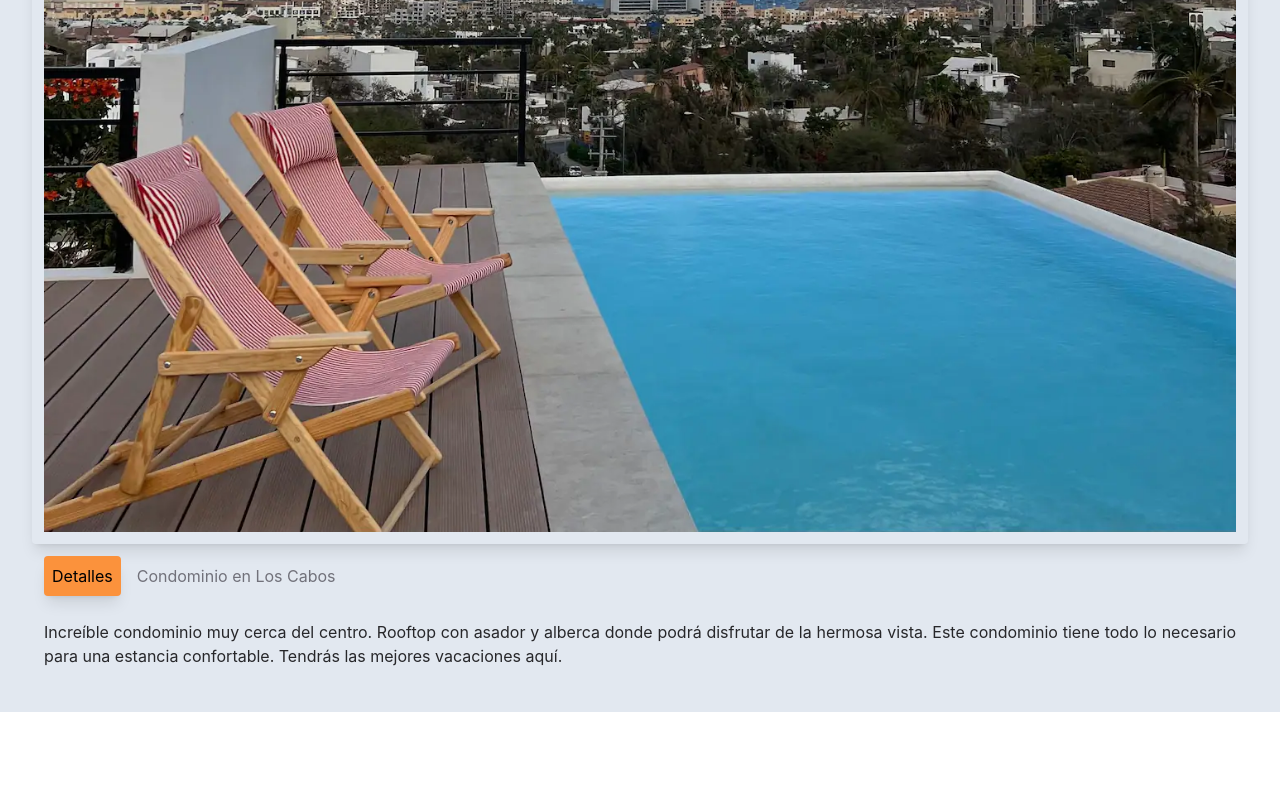
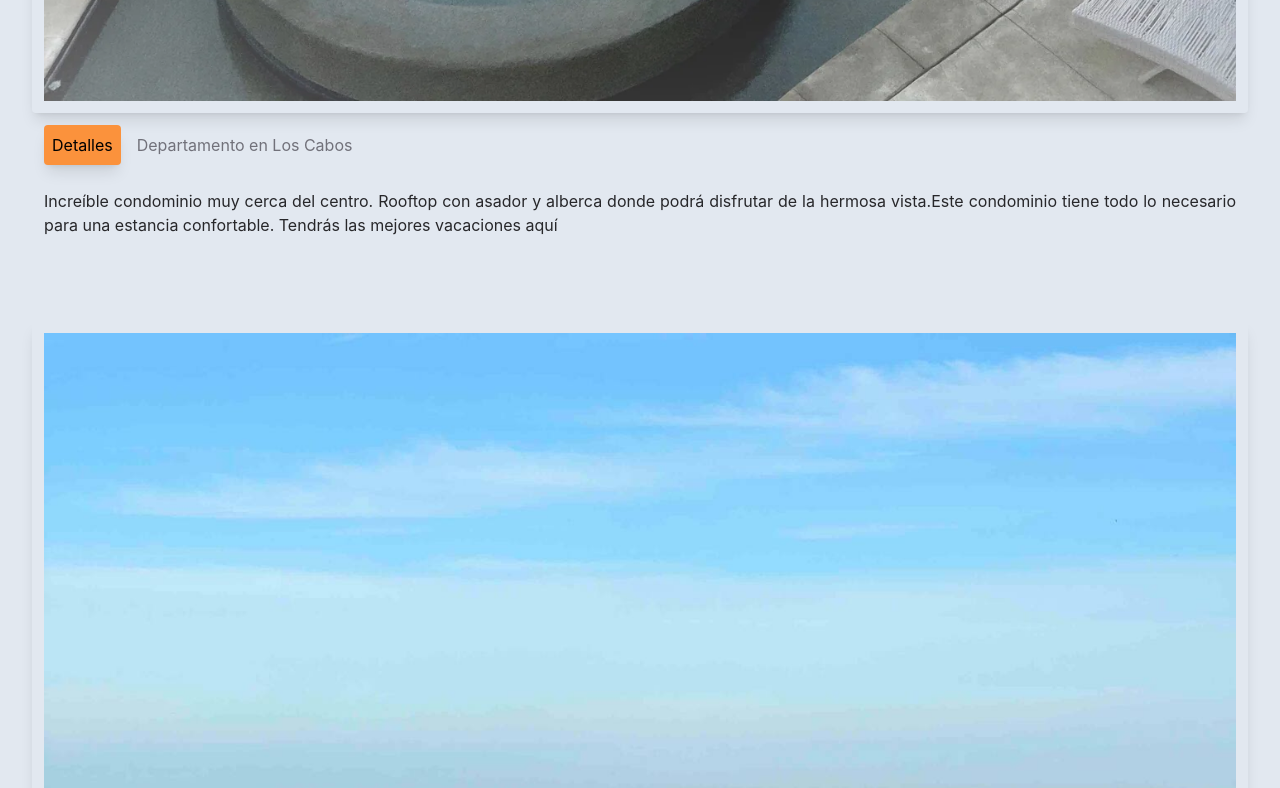
Before and after one commit to biccsdev/apartmentRenting, a Next.js app: page /depasBaja in a window 1280 px wide. Shown: the part 1540-2328 px from the top of the page. Before the commit the page ends 2252 px from the top, so only its background shows below. Built offline with nearby package versions, Linux system fonts and the light colour scheme.

Commit message:
working on apartment details

```diff
--- a/components/cityApartments/cityApartmentCard.js
+++ b/components/cityApartments/cityApartmentCard.js
@@ -1,16 +1,16 @@
 import Link from 'next/link';
 
-function ApartmentCard() {
+function ApartmentCard(data) {
+    const { _id, title, description, thumbnail } = data.data;
     return (
         <div className='bg-transparent pt-10 p-8'>
             <div className='rounded p-3 shadow-lg overflow-hidden'>
-                <img src='/losCabos1/view.png' alt='view of los cabos' />
+                <img src={thumbnail} alt='view of los cabos' />
             </div>
-            <div className='flex p-3'><Link className='bg-orange-400 p-2 rounded shadow-lg ' href='/'>Detalles</Link>
-                <h3 className='text-zinc-500 pl-4 pt-2'>Condominio en Los Cabos</h3>
+            <div className='flex p-3'><Link className='bg-orange-400 p-2 rounded shadow-lg ' href={`/apartment/${_id}`} >Detalles</Link>
+                <h3 className='text-zinc-500 pl-4 pt-2'>{title}</h3>
             </div>
-            <p className='text-zinc-800 p-3 text-justify'>Increíble condominio muy cerca del centro. Rooftop con asador y alberca donde podrá disfrutar de la hermosa vista.
-                Este condominio tiene todo lo necesario para una estancia confortable. Tendrás las mejores vacaciones aquí.</p>
+            <p className='text-zinc-800 p-3 text-justify'>{description}</p>
         </div>
     );
 }
--- /dev/null
+++ b/pages/apartment/[apartment].js
@@ -0,0 +1,54 @@
+import { useRouter } from "next/router";
+
+const depaCaboA = {
+    _id: "fsadihw4k3hrj3",
+    title: "Departamento en Los Cabos",
+    description: "Increíble condominio muy cerca del centro. Rooftop con asador y alberca donde podrá disfrutar de la hermosa vista.Este condominio tiene todo lo necesario para una estancia confortable. Tendrás las mejores vacaciones aquí",
+    thumbnail: "/apartmentPictures/losCabos/A/highlight.png",
+    photos: [],
+    highlights: [
+        {
+            title: "Area para trabajo",
+            description: "El condominio cuenta con un área cómoda para trabajar, además cuenta con excelente conexión privada a internet."
+        },
+        {
+            title: "Check-In Privado",
+            description: "Haz check-in privado utilizando la caja de seguridad"
+        },
+        {
+            title: "Excelente Ubicacion",
+            description: "condominio con una gran locación, ubicado a 1 cuadra de la playa."
+        },
+    ],
+    about: "¡Apartamento a estrenar en Torre BNI, ubicado en el corazón de la Zona Dorada! Cerca de plazas comerciales, hospitales, campos de golf y la mejor playa al otro lado de la calle! Hermosas vistas al mar desde la azotea de la torre. Totalmente equipado, con aire acondicionado, lavadora-secadora, cocina completa con todos los utensilios de cocina, wifi rápido, TV de 65 pulgadas y más. Un espacio de estacionamiento, piscina en la azotea y gimnasio. El espacio Cuenta con 2 habitaciones, la principal con cama queen size y baño dentro de la habitación, la segunda tiene 2 camas individuales y baño al salir de la habitación. Acceso de invitado Cuando llegues a la torre habrá un vigilante que ya estará avisado de tu llegada, te dará acceso y de igual forma te apoyará con la entrega de llaves en caso de ser necesario.",
+    amenities: [
+        {
+            url: "",
+            description: "3 Camas, 1 Matrimonial y 2 individuales"
+        },
+        {
+            url: "",
+            description: "Vista al mar"
+        },
+        {
+            url: "",
+            description: "Wifi"
+        },
+        {
+            url: "",
+            description: "Cocina Integral"
+        },
+    ],
+    map: "https://goo.gl/maps/VyMW5x4JBtTgrU4XA",
+    unAvailableDays: [],
+    price: 2500,
+    reviews: [{}],
+    rules: ["Check-In despues de las 3:00 PM", "Checkout antes de las 12:00 PM", "6 Invitados como maximo"]
+
+}
+
+export default function Apartment() {
+    const router = useRouter();
+    const data = router.query.apartment;
+    console.log(data)
+}
--- a/pages/depasBaja.js
+++ b/pages/depasBaja.js
@@ -6,6 +6,7 @@ import NavBar from '../components/navbar'
 import ApartmentCard from '../components/cityApartments/cityApartmentCard';
 
 const depaCaboA = {
+    _id: "fsadihw4k3hrj3",
     title: "Departamento en Los Cabos",
     description: "Increíble condominio muy cerca del centro. Rooftop con asador y alberca donde podrá disfrutar de la hermosa vista.Este condominio tiene todo lo necesario para una estancia confortable. Tendrás las mejores vacaciones aquí",
     thumbnail: "/apartmentPictures/losCabos/A/highlight.png",
@@ -43,11 +44,58 @@ const depaCaboA = {
             description: "Cocina Integral"
         },
     ],
-    map: "",
+    map: "https://goo.gl/maps/VyMW5x4JBtTgrU4XA",
     unAvailableDays: [],
-    price: 0,
+    price: 2500,
     reviews: [{}],
-    rules: [""]
+    rules: ["Check-In despues de las 3:00 PM", "Checkout antes de las 12:00 PM", "6 Invitados como maximo"]
+
+}
+
+const depaCaboB = {
+    _id: "dlfj4jnkjnt4k",
+    title: "Fascinante Departamento en Los Cabos",
+    description: "Condo 'Refugio el Paraiso', un lugar hermoso, espacioso y relajante con vistas panoramicas.",
+    thumbnail: "/apartmentPictures/losCabos/B/highlight.png",
+    photos: [],
+    highlights: [
+        {
+            title: "Area para trabajo",
+            description: "El condominio cuenta con un área cómoda para trabajar, además cuenta con excelente conexión privada a internet."
+        },
+        {
+            title: "Check-In Privado",
+            description: "Haz check-in privado utilizando la caja de seguridad"
+        },
+        {
+            title: "Excelente Ubicacion",
+            description: "condominio con una gran locación, ubicado a 1 cuadra de la playa."
+        },
+    ],
+    about: "¡Apartamento a estrenar en Torre BNI, ubicado en el corazón de la Zona Dorada! Cerca de plazas comerciales, hospitales, campos de golf y la mejor playa al otro lado de la calle! Hermosas vistas al mar desde la azotea de la torre. Totalmente equipado, con aire acondicionado, lavadora-secadora, cocina completa con todos los utensilios de cocina, wifi rápido, TV de 65 pulgadas y más. Un espacio de estacionamiento, piscina en la azotea y gimnasio. El espacio Cuenta con 2 habitaciones, la principal con cama queen size y baño dentro de la habitación, la segunda tiene 2 camas individuales y baño al salir de la habitación. Acceso de invitado Cuando llegues a la torre habrá un vigilante que ya estará avisado de tu llegada, te dará acceso y de igual forma te apoyará con la entrega de llaves en caso de ser necesario.",
+    amenities: [
+        {
+            url: "",
+            description: "3 Camas, 1 Matrimonial y 2 individuales"
+        },
+        {
+            url: "",
+            description: "Vista al mar"
+        },
+        {
+            url: "",
+            description: "Wifi"
+        },
+        {
+            url: "",
+            description: "Cocina Integral"
+        },
+    ],
+    map: "https://goo.gl/maps/VyMW5x4JBtTgrU4XA",
+    unAvailableDays: [],
+    price: 2500,
+    reviews: [{}],
+    rules: ["Check-In despues de las 3:00 PM", "Checkout antes de las 12:00 PM", "6 Invitados como maximo"]
 
 }
 
@@ -61,8 +109,8 @@ export default function DepasBaja() {
             </Head>
             <NavBar />
             <main className=" w-full h-full bg-slate-200">
-                <ApartmentCard />
-                <ApartmentCard />
+                <ApartmentCard data={depaCaboA} />
+                <ApartmentCard data={depaCaboB} />
             </main>
         </div>
     )
```
